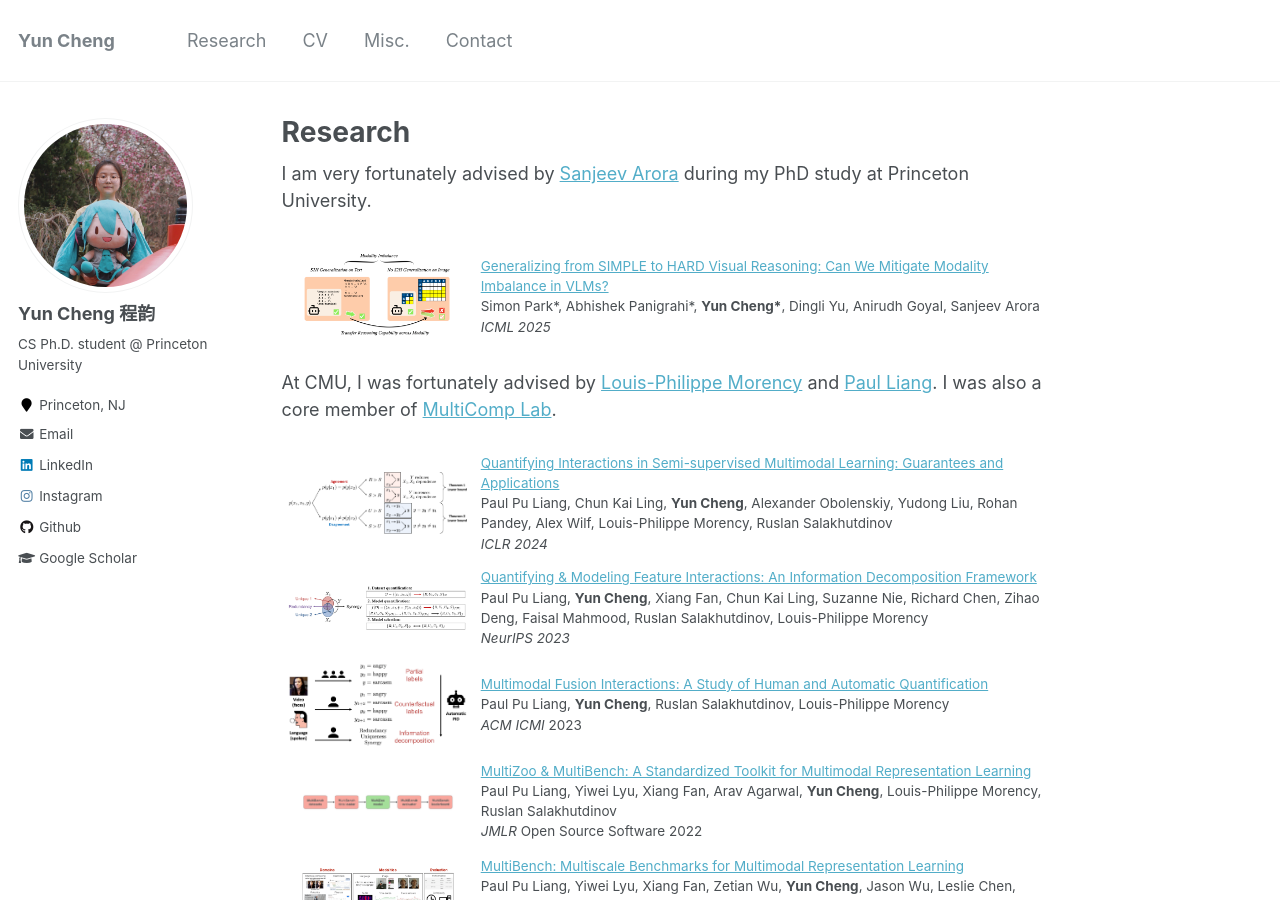
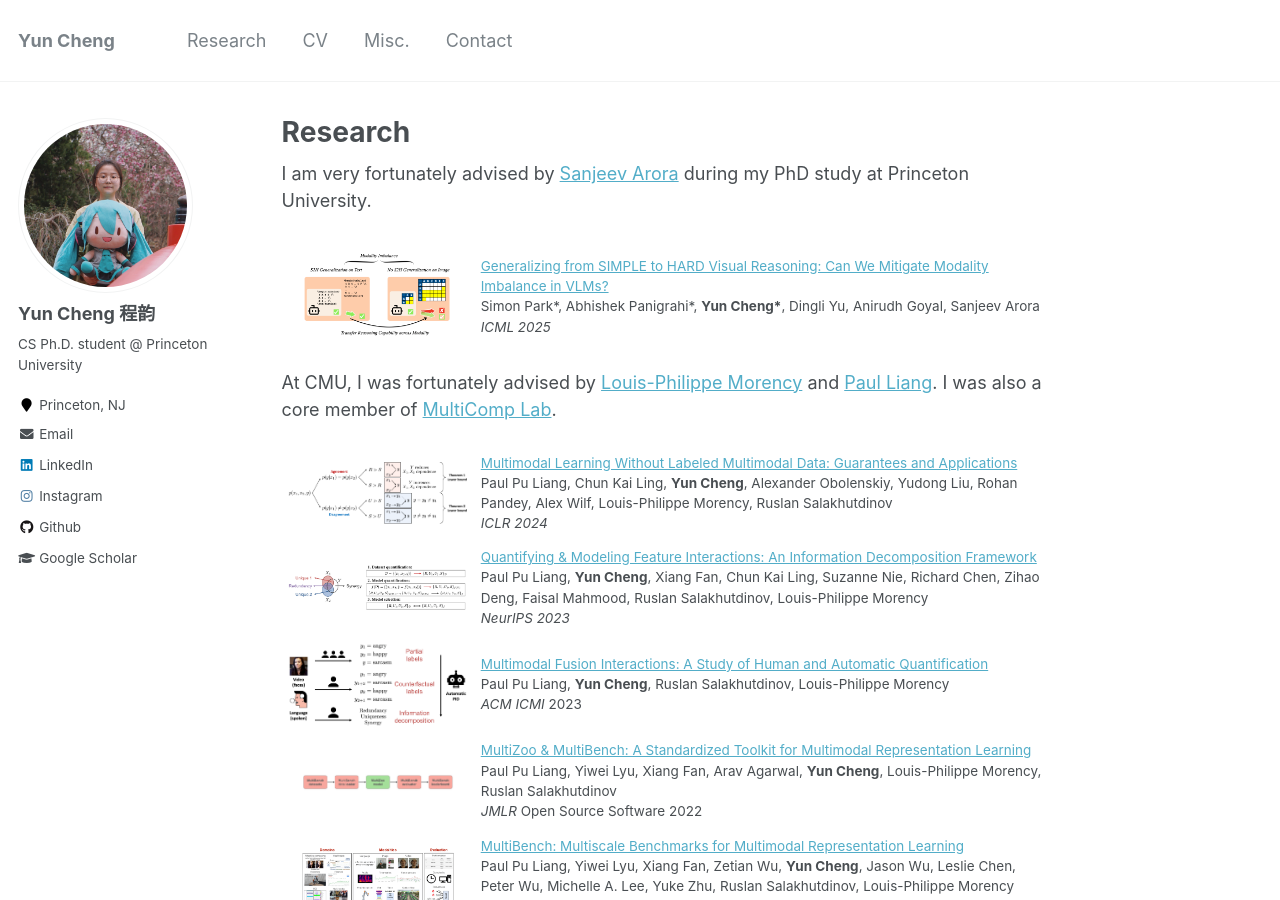
Before and after one commit to kapikantzari/kapikantzari.github.io, a Jekyll site: the page built from _pages/research.md, in a window 1280 px wide and 900 px high. Built offline with Jekyll 4.4.1, drawn with Linux system fonts in a browser that asks for light colours.

Commit message:
10/21 update

```diff
--- a/_pages/research.md
+++ b/_pages/research.md
@@ -14,7 +14,7 @@
     <img src="/images/vlm_s2h.png" alt="clean-usnob" width="200">
 </td>
 <td width="75%" valign="middle" style="border:none">
-    <a href="https://openreview.net/pdf?id=BrjLHbqiYs">
+    <a href="https://arxiv.org/abs/2501.02669">
         <papertitle>Generalizing from SIMPLE to HARD Visual Reasoning: Can We Mitigate Modality Imbalance in VLMs?</papertitle>
     </a>
     <br/>
@@ -37,8 +37,8 @@
     <img src="/images/bounds.png" alt="clean-usnob" width="200">
 </td>
 <td width="75%" valign="middle" style="border:none">
-    <a href="https://openreview.net/pdf?id=BrjLHbqiYs">
-        <papertitle>Quantifying Interactions in Semi-supervised Multimodal Learning: Guarantees and Applications</papertitle>
+    <a href="https://arxiv.org/abs/2306.04539">
+        <papertitle>Multimodal Learning Without Labeled Multimodal Data: Guarantees and Applications</papertitle>
     </a>
     <br/>
     Paul Pu Liang, Chun Kai Ling, <strong>Yun Cheng</strong>, Alexander Obolenskiy, Yudong Liu, Rohan Pandey, Alex Wilf, Louis-Philippe Morency, Ruslan Salakhutdinov
```
